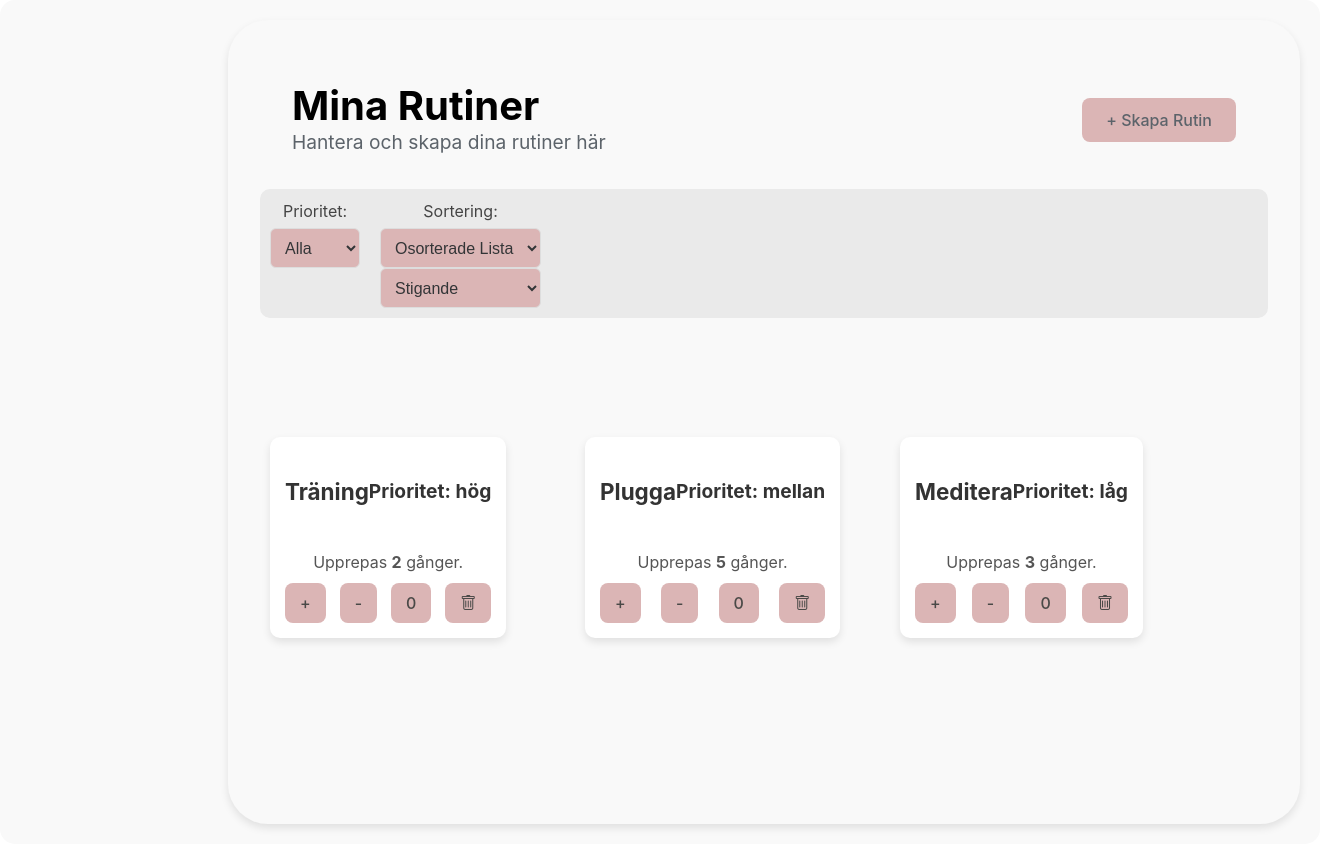
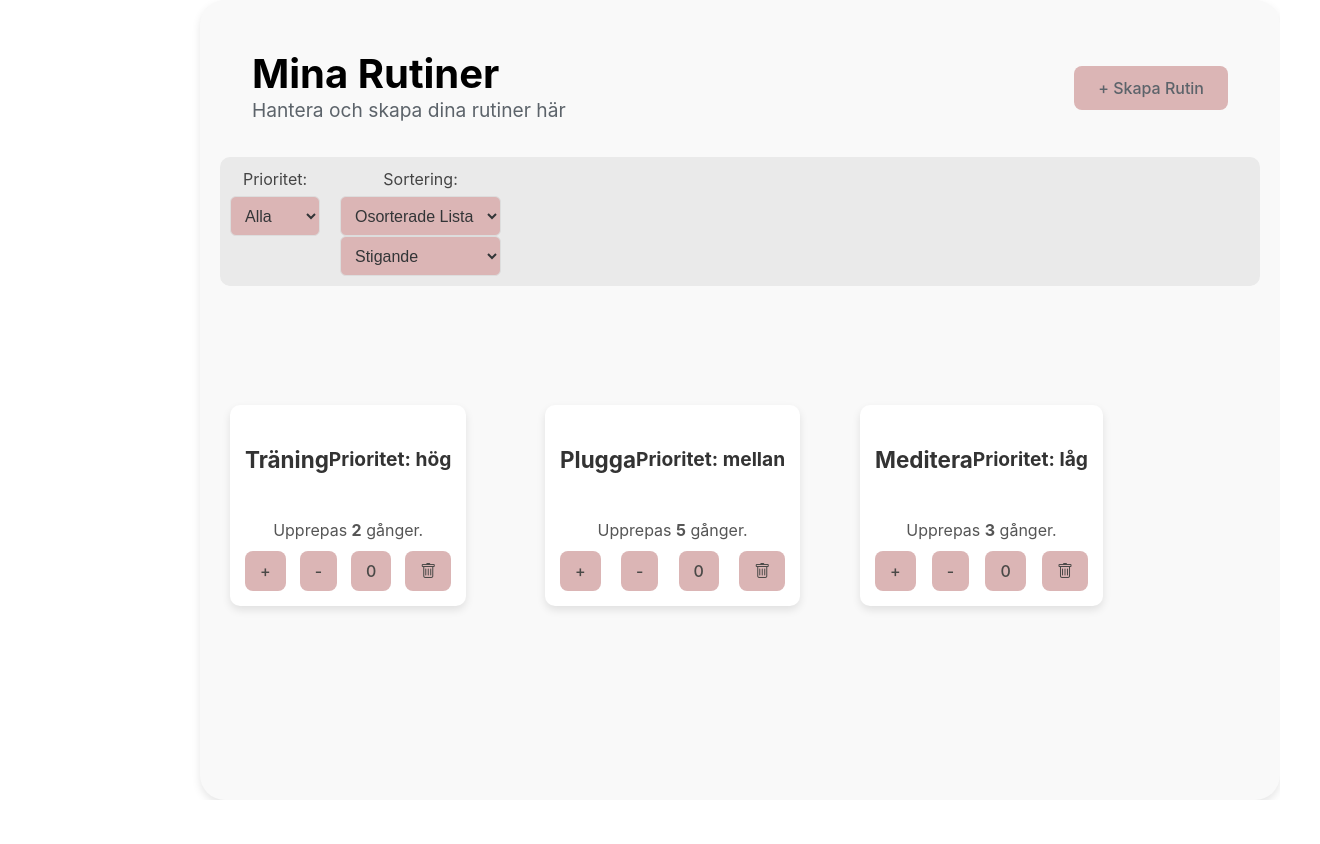
Before and after one commit to Osmanity/dailyfocus, a React (Vite) app in the folder client/: page /habits in a window 1280 px wide. Shown: the whole page, 1320 px wide, since content can reach past the window. After the commit the page ends 800 px from the top, so only its background shows below. Built offline with nearby package versions, Linux system fonts and the light colour scheme; no server answers.

Commit message:
Updated Habit & Event

```diff
--- a/client/src/pages/Habits/Habit.module.css
+++ b/client/src/pages/Habits/Habit.module.css
@@ -1,10 +1,18 @@
-.container {
+/* .container {
   display: flex;
   flex-direction: column;
   width: 100%;
   padding: 20px;
   background-color: #f9f9f9;
   border-radius: 15px;
+} */
+
+.container {
+  display: flex;
+  flex-direction: row;
+  width: 100%;
+  height: 100vh;
+  box-sizing: border-box;
 }
 
 .header {
@@ -15,14 +23,15 @@
 }
 
 .content {
-  margin-left: 13rem;
-  padding: 2rem;
+  flex-grow: 1;
+  margin-left: 200px;
+  padding: 20px;
   background-color: #f9f9f9;
-  border-radius: 2.5rem;
+  border-radius: 25px;
   box-shadow: 0 4px 8px rgba(0, 0, 0, 0.1);
   min-height: calc(100vh - 60px);
-  position: relative;
 }
+
 .rutinListMainContainer {
   display: flex;
   flex-wrap: wrap;
--- a/client/src/pages/Habits/Habits.jsx
+++ b/client/src/pages/Habits/Habits.jsx
@@ -1,29 +1,16 @@
-import { useEffect, useState } from "react";
+import { useContext, useState } from "react";
 import HabitLista from "./HabitLista";
 import styles from "./Habit.module.css";
+import { UserContext } from "../../../context/userContext";
 
 function Habits() {
-  const [rutiner, setRutiner] = useState(() => {
-    const spardeRutiner = localStorage.getItem("rutiner");
-    if (spardeRutiner) {
-      try {
-        return JSON.parse(spardeRutiner);
-      } catch (error) {
-        console.error("Något gick fel:", error);
-        return [];
-      }
-    } else {
-      return [
-        { id: 1, title: "Träning", Repetitioner: 2, Prioritet: "hög" },
-        { id: 3, title: "Plugga", Repetitioner: 5, Prioritet: "mellan" },
-        { id: 4, title: "Meditera", Repetitioner: 3, Prioritet: "låg" }
-      ];
-    }
-  });
+  // const [rutiner, setRutiner] = useState([
+  //   { id: 1, title: "Träning", Repetitioner: 2, Prioritet: "hög" },
+  //   { id: 3, title: "Plugga", Repetitioner: 5, Prioritet: "mellan" },
+  //   { id: 4, title: "Meditera", Repetitioner: 3, Prioritet: "låg" },
+  // ]);
+  const { rutiner, setRutiner } = useContext(UserContext);
 
-  useEffect(() => {
-    localStorage.setItem("rutiner", JSON.stringify(rutiner));
-  }, [rutiner]);
   //{id, title, Repetitioner, Prioritet}
   //const [rutiner, setRutiner] = useState([]);
   const [title, setTitle] = useState(" ");
@@ -40,7 +27,7 @@ function Habits() {
       id: Date.now(),
       title,
       Repetitioner: Number(Repetitioner) || 0,
-      Prioritet
+      Prioritet,
     };
     setRutiner([...rutiner, nyRutin]);
     setTitle(" ");
@@ -64,12 +51,12 @@ function Habits() {
           if (handling === "Öka") {
             return {
               ...rutin,
-              Repetitioner: rutin.Repetitioner + 1
+              Repetitioner: rutin.Repetitioner + 1,
             };
           } else if (handling === "Minska") {
             return {
               ...rutin,
-              Repetitioner: Math.max(0, rutin.Repetitioner - 1)
+              Repetitioner: Math.max(0, rutin.Repetitioner - 1),
             };
           } else if (handling === "Nollställa") {
             return { ...rutin, Repetitioner: "" };
@@ -119,6 +106,7 @@ function Habits() {
     });
     return sorteradLista;
   }
+
   //filterade och sorterade listan
   const filtreradeRutiner = filterRutiner(rutiner, filterPrioritet);
   const sorteradeOchFiltreradeRutiner = SorteraRutiner(
```
